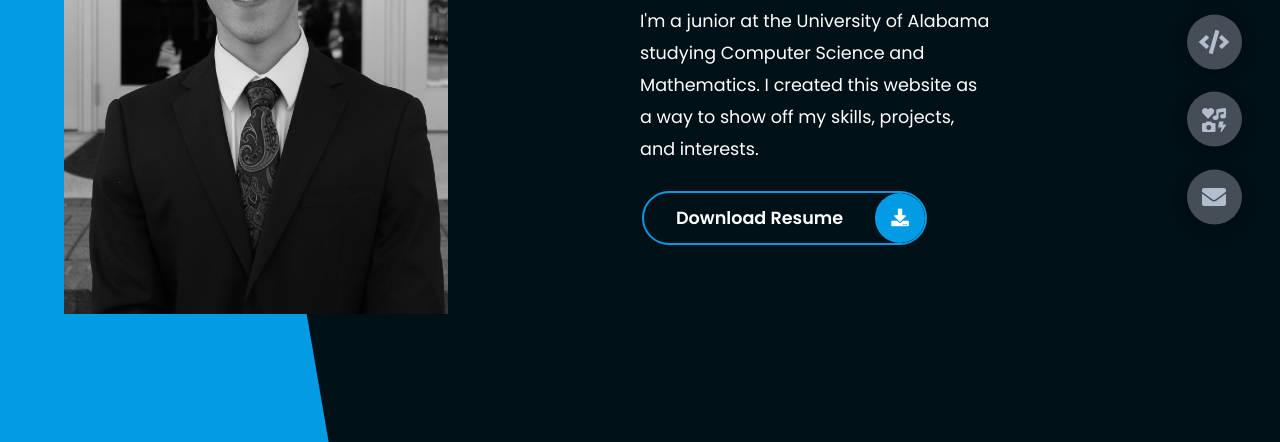
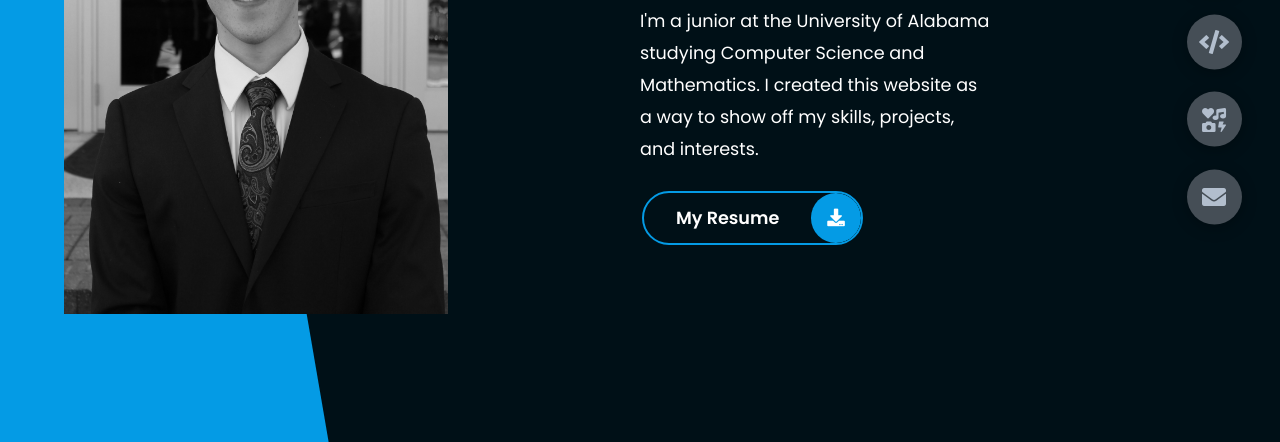
Before and after one commit to chase-compton/chase-compton.github.io, a plain HTML site: page index.html in a window 1280 px wide. Shown: the part 358-800 px from the top of the page. Drawn offline with nearby package versions, Linux system fonts and the light colour scheme.

Commit message:
resume update

```diff
--- a/index.html
+++ b/index.html
@@ -46,7 +46,7 @@
               download="ChaseComptonResume"
               class="main-btn"
             >
-              <span class="btn-text">Download Resume</span>
+              <span class="btn-text">My Resume</span>
               <span class="btn-icon"><i class="fas fa-download"></i></span>
             </a>
           </div>
```
